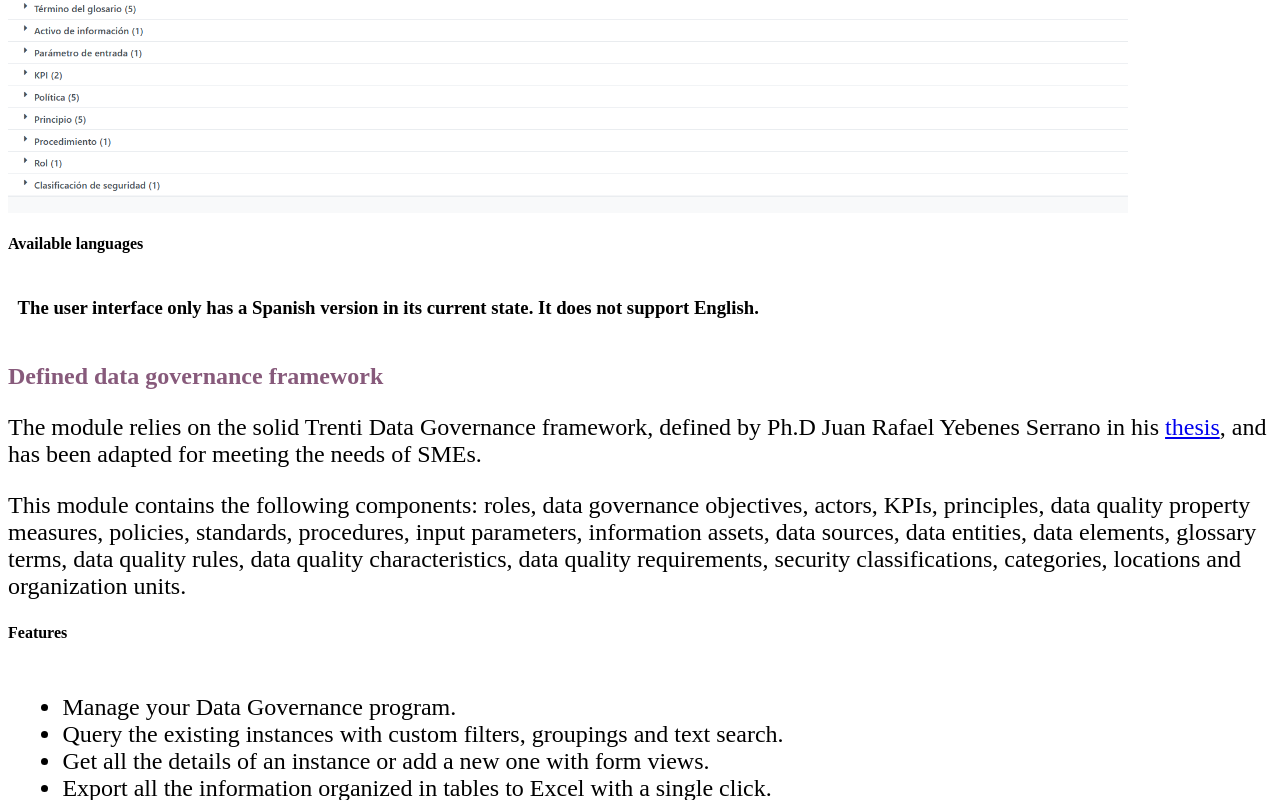
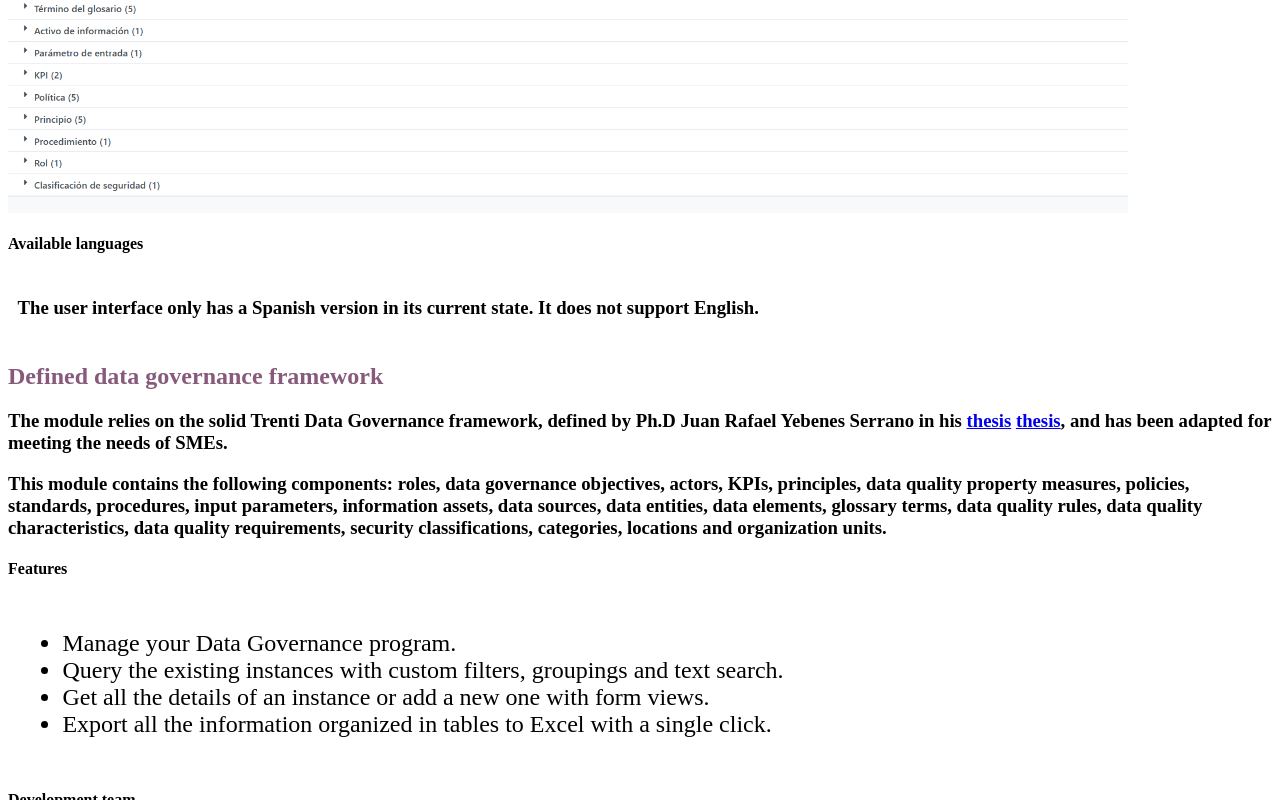
Before and after one commit to nDix-OP/data_gov, a plain HTML site: page data_gov/static/description/index.html in a window 1280 px wide. Shown: the part 431-1231 px from the top of the page. Drawn offline with Linux system fonts and the light colour scheme.

Commit message:
Actualizar descripción

```diff
--- a/data_gov/static/description/index.html
+++ b/data_gov/static/description/index.html
@@ -24,20 +24,21 @@
 <section class="oe_container oe_dark">
     <div class="oe_row oe_spaced">
       <h2 class="oe_slogan" style="color:#875A7B;">Defined data governance framework</h2>
-      <p style="font-size: 150%;">
+      <h3 class="oe_slogan">
         The module relies on the solid Trenti Data Governance framework, defined by
         Ph.D Juan Rafael Yebenes Serrano in his
+        <a href="http://hdl.handle.net/10902/25087">thesis</a>
         <a href="http://hdl.handle.net/10902/25087">thesis</a>,
         and has been adapted for meeting the needs of SMEs.
-      </p>
-      <p style="font-size: 150%;">
+      </h3>
+      <h3 class="oe_slogan">
         This module contains the following components: roles, data governance objectives,
         actors, KPIs, principles,
         data quality property measures, policies, standards, procedures, input parameters,
         information assets, data sources, data entities, data elements, glossary terms,
         data quality rules, data quality characteristics, data quality requirements,
         security classifications, categories, locations and organization units.
-      </p>
+      </h3>
       <!-- No se por que no deja alterar el estilo
       <img src="elementos_screenshot.png" height=10%>
       -->
```
